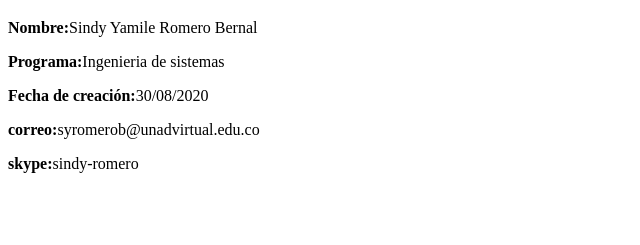
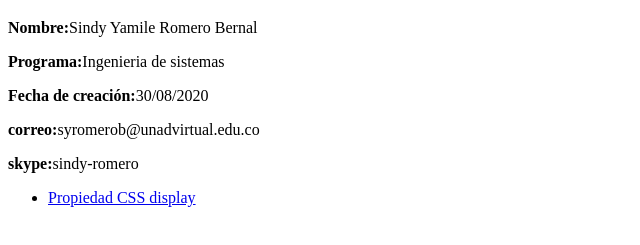
Before and after one commit to syromerob/DSW-SindyRomero, a plain HTML site: page index.html in a window 1280 px wide. Shown: the part 61-306 px from the top of the page, without its empty margins (0-640 px from the left). Drawn offline with Linux system fonts and the light colour scheme.

Commit message:
v2
Configiguracion del enlace a la pagina planing.html, linea 12-16

```diff
--- a/index.html
+++ b/index.html
@@ -4,11 +4,16 @@
 
 	<h1>DATOS</h1>
 
-	<p><strong>Nombre:</strong>Sindy Yamile Romero Bernal</p>
-	<p><strong>Programa:</strong>Ingenieria de sistemas</p>
-	<p><strong>Fecha de creación:</strong>30/08/2020</p>
-	<p><strong>correo:</strong>syromerob@unadvirtual.edu.co</p>
-	<p><strong>skype:</strong>sindy-romero</p>
+		<p><strong>Nombre:</strong>Sindy Yamile Romero Bernal</p>
+		<p><strong>Programa:</strong>Ingenieria de sistemas</p>
+		<p><strong>Fecha de creación:</strong>30/08/2020</p>
+		<p><strong>correo:</strong>syromerob@unadvirtual.edu.co</p>
+		<p><strong>skype:</strong>sindy-romero</p>
+	<nav>
+		<ul class="menu">
+			<li><a href="planing.html">Propiedad CSS display</a></li>
+		</ul>
+	</nav>
 
 	</body>
 </html>
```
